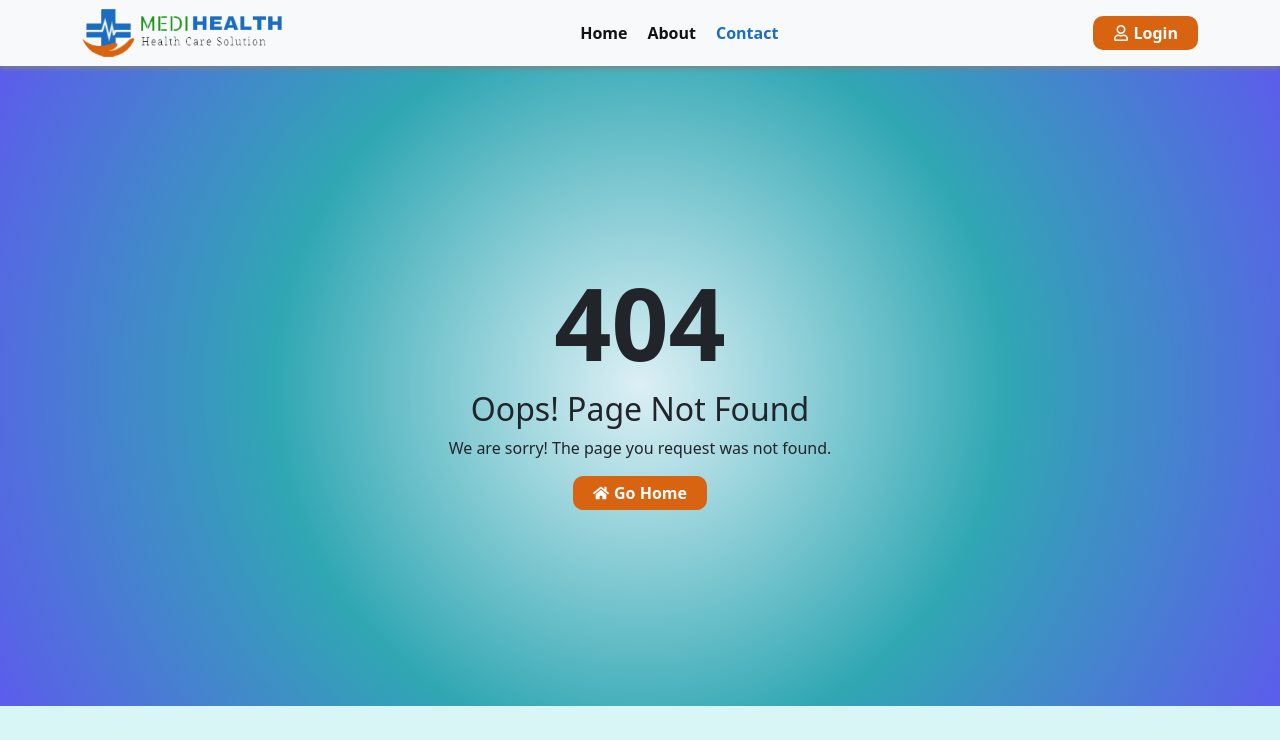
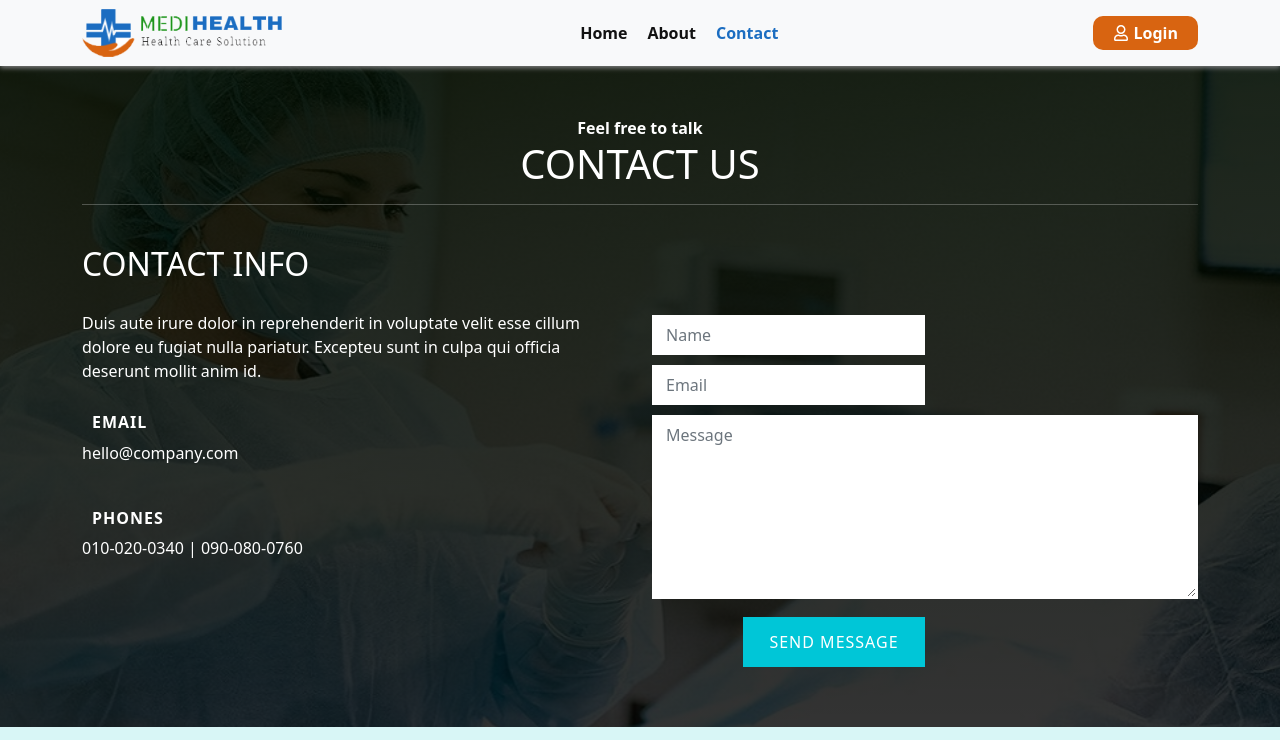
Before and after one commit to Zahid-Nabi/medi-health, a React (Create React App) app: page /contact in a window 1280 px wide. Shown: the top 740 px of the page. Built offline with nearby package versions, Linux system fonts and the light colour scheme.

Commit message:
About and Contact Starts

```diff
--- a/package.json
+++ b/package.json
@@ -10,6 +10,7 @@
     "firebase": "^9.1.3",
     "react": "^17.0.2",
     "react-bootstrap": "^2.0.0-rc.1",
+    "react-countup": "^6.0.0",
     "react-dom": "^17.0.2",
     "react-icons": "^4.3.1",
     "react-router-dom": "^5.3.0",
--- a/src/App.js
+++ b/src/App.js
@@ -1,6 +1,8 @@
 
 import { BrowserRouter as Router, Switch, Route } from 'react-router-dom';
 import './App.css';
+import About from './components/About/About';
+import Contact from './components/Contact/Contact';
 import Forgot from './components/Forms/Forgot/Forgot';
 import Login from './components/Forms/Login/Login';
 import Register from './components/Forms/Register/Register';
@@ -29,6 +31,12 @@
         <Route path="/forgot">
           <Forgot></Forgot>
         </Route>
+        <Route path="/about">
+          <About></About>
+        </Route>
+        <Route path="/contact">
+          <Contact></Contact>
+        </Route>
 
 
 
--- /dev/null
+++ b/src/components/About/About.css
@@ -0,0 +1,45 @@
+#about {
+    background: #3B3B3B;
+    color: #ffffff;
+    padding: 50px 0;
+  }
+  .nav-tabs {
+    margin-top: 20px;
+    border-bottom: 1px solid #606060;
+  }
+  .nav-tabs > li {
+    float: left;
+    margin-bottom: -1px;
+  }
+  .nav-tabs > li > a {
+      display: block;
+        color: #ffffff;
+        font-size: 16px;
+        padding: 10px 20px;
+        border: 0;
+        border-radius: 0;
+  }
+  .nav-tabs > li > a:hover {
+    background-color: transparent;
+  }
+  .nav-tabs > li.active > a,
+  .nav-tabs > li.active > a:hover,
+  .nav-tabs > li.active > a:focus {
+    color: #00c6d7;
+    cursor: default;
+    background-color: transparent;
+    border: 1px solid transparent;
+    border-bottom-color: transparent;
+  }
+  .tab-content {
+    padding-top: 20px;
+  }
+
+  .tab-content a {
+      color: #0CC;
+  }
+
+  .tab-content a:hover, .tab-content a:link {
+      color: #FF0;
+      text-decoration: none;
+  }
--- /dev/null
+++ b/src/components/About/About.js
@@ -0,0 +1,52 @@
+import React from 'react';
+import './About.css';
+import aboutImg from '../../images/slide3.jpg';
+
+const About = () => {
+    return (
+        <section id="about">
+            <div className="container">
+                <div className="row">
+                    <div className="col-md-12 col-sm-12 text-center">
+                        <div className="section-title">
+                            <strong>Know more</strong>
+                            <h1 className="heading bold">About Us</h1>
+                            <hr />
+                        </div>
+                    </div>
+                    <div className="col-md-6 col-sm-12">
+                        <img src={aboutImg} className="img-fluid" alt="about img" />
+                    </div>
+                    <div className="col-md-6 col-sm-12">
+                        <h3 className="bold">DIGITAL TEAM</h3>
+                        <h1 className="heading bold">Best Design Agency from California</h1>
+                        {/* Nav Tabs  */}
+                        <ul className="nav nav-tabs" role="tablist">
+                            <li className="active"><a href="#design" aria-controls="design" role="tab" data-toggle="tab">DESIGN</a></li>
+                            <li><a href="#mobile" aria-controls="mobile" role="tab" data-toggle="tab">MOBILE</a></li>
+                            <li><a href="#social" aria-controls="social" role="tab" data-toggle="tab">SOCIAL</a></li>
+                        </ul>
+                        {/* Tab panes */}
+                        <div className="tab-content">
+                            <div role="tabpanel" className="tab-pane active" id="design">
+                                <p>Duis aute irure dolor in in voluptate velit esse cillum dolore eu fugiat nulla pariatur. Sed id est tincidunt, iaculis nulla vel, sodales metus. Morbi interdum accumsan augue, in accumsan neque lacinia sed. Fusce cursus eu ligula ut gravida.</p>
+                                <p>Lorem ipsum dolor sit amet, consectetuer adipiscing elit, sed diam nonummy nibh euismod tincidunt ut laoreet. Dolore magna aliquam erat volutpat.</p>
+                            </div>
+                            <div role="tabpanel" className="tab-pane" id="mobile">
+                                <p>Aenean commodo ligula eget dolor. Lorem ipsum dolor sit amet, consectetuer adipiscing elit. Lorem ipsum dolor sit amet, consectetuer adipiscing elit.</p>
+                                <p>Gid in reprehenderit in voluptate velit esse cillum dolore eu fugiat nulla pariatur. Lorem ipsum dolor sit amet, consectetuer adipiscing elit, sed diam nonummy nibh euismod tincidunt ut laoreet.</p>
+                            </div>
+                            <div role="tabpanel" className="tab-pane" id="social">
+                                <p>Pellentesque elementum, lacus sit amet posuere, quam quam tristique nisi, nec ornare ligula magna id nisl. Donec blandit enim ac semper facilisis. Curabitur eu laoreet mauris, eget fermentum velit.</p>
+                                <p>Lorem ipsum dolor sit amet, consectetuer adipiscing elit, sed diam nonummy nibh euismod tincidunt ut laoreet. Dolore magna aliquam erat volutpat.</p>
+                            </div>
+
+                        </div>
+                    </div>
+                </div>
+            </div>
+        </section>
+    );
+};
+
+export default About;
--- /dev/null
+++ b/src/components/Contact/Contact.css
@@ -0,0 +1,47 @@
+#contact {
+    padding: 50px 0;
+    background: linear-gradient(rgba(1, 12, 0, 0.9), rgba(0, 0, 0, 0.8)), url('../../images/slide1.jpg') no-repeat fixed center center;
+    background-size: cover;
+    color: #ffffff;
+  }
+  #contact h2 {
+    padding-bottom: 20px;
+  }
+  #contact h3 {
+    font-size: 16px;
+    font-weight: bold;
+    letter-spacing: 1px;
+  }
+  #contact .medium-icon {
+    padding-top: 10px;
+    padding-right: 10px;
+  }
+  #contact .contact-info div {
+    padding-top: 14px;
+    padding-bottom: 14px;
+  }
+  #contact form {
+    padding-top: 60px;
+  }
+  #contact .form-control {
+    border: 2px solid #ffffff;
+    border-radius: 0;
+    box-shadow: none;
+    margin-top: 10px;
+    margin-bottom: 10px;
+    transition: all 0.4s ease-in-out;
+  }
+  #contact input {
+    height: 40px;
+  }
+  #contact input[type="submit"] {
+    background: #00c6d7;
+    border: 3px solid #00c6d7;
+    letter-spacing: 1px;
+    margin-top: 18px;
+    height: 50px;
+    color: #ffffff;
+  }
+  #contact input[type="submit"]:hover {
+    color: #000000;
+  }
--- /dev/null
+++ b/src/components/Contact/Contact.js
@@ -0,0 +1,50 @@
+import React from 'react';
+import './Contact.css';
+
+const Contact = () => {
+    return (
+        <section id="contact">
+            <div className="container">
+                <div className="row">
+                    <div className="col-md-12 col-sm-12 text-center">
+                        <div className="section-title">
+                            <strong>Feel free to talk</strong>
+                            <h1 className="heading bold">CONTACT US</h1>
+                            <hr />
+                        </div>
+                    </div>
+                    <div className="col-md-6 col-sm-12 contact-info">
+                        <h2 className="heading bold">CONTACT INFO</h2>
+                        <p>Duis aute irure dolor in reprehenderit in voluptate velit esse cillum dolore eu fugiat nulla pariatur. Excepteu sunt in culpa qui officia deserunt mollit anim id.</p>
+                        <div className="col-md-6 col-sm-4">
+                            <h3><i className="icon-envelope medium-icon wow bounceIn" data-wow-delay="0.6s"></i> EMAIL</h3>
+                            <p>hello@company.com</p>
+                        </div>
+                        <div className="col-md-6 col-sm-4">
+                            <h3><i className="icon-phone medium-icon wow bounceIn" data-wow-delay="0.6s"></i> PHONES</h3>
+                            <p>010-020-0340 | 090-080-0760</p>
+                        </div>
+                    </div>
+                    <div className="col-md-6 col-sm-12">
+                        <form action="#" method="get" className="wow fadeInUp" data-wow-delay="0.6s">
+                            <div className="col-md-6 col-sm-6">
+                                <input type="text" className="form-control" placeholder="Name" name="name" />
+                            </div>
+                            <div className="col-md-6 col-sm-6">
+                                <input type="email" className="form-control" placeholder="Email" name="email" />
+                            </div>
+                            <div className="col-md-12 col-sm-12">
+                                <textarea className="form-control" placeholder="Message" rows="7" name="message"></textarea>
+                            </div>
+                            <div className="col-md-offset-4 col-md-8 col-sm-offset-4 col-sm-8">
+                                <input type="submit" className="form-control" value="SEND MESSAGE" />
+                            </div>
+                        </form>
+                    </div>
+                </div>
+            </div>
+        </section>
+    );
+};
+
+export default Contact;
--- a/src/components/Home/Counter/Counter.js
+++ b/src/components/Home/Counter/Counter.js
@@ -1,6 +1,7 @@
 import React from 'react';
 import { Col, Container, Row } from 'react-bootstrap';
 import './Counter.css';
+import CountUp from 'react-countup';
 
 const Counter = () => {
     return (
@@ -9,29 +10,37 @@
                 <Row xs={1} sm={2} md={2} lg={4}>
                     <Col>
                         <div className="counter">
-                            <h1>icon</h1>
-                            <h2>500</h2>
+
+                            <h2>
+                                <CountUp end={537} duration={5} />
+                            </h2>
                             <h5>Happy Patients</h5>
                         </div>
                     </Col>
                     <Col>
                         <div className="counter">
-                            <h1>icon</h1>
-                            <h2>2394</h2>
+
+                            <h2>
+                                <CountUp end={2394} duration={5} />
+                            </h2>
                             <h5>Expart Doctors</h5>
                         </div>
                     </Col>
                     <Col>
                         <div className="counter">
-                            <h1>icon</h1>
-                            <h2>137</h2>
+
+                            <h2>
+                                <CountUp end={169} duration={5} />
+                            </h2>
                             <h5>Health Departments</h5>
                         </div>
                     </Col>
                     <Col>
                         <div className="counter">
-                            <h1>icon</h1>
-                            <h2>324</h2>
+
+                            <h2>
+                                <CountUp end={324} duration={5} />
+                            </h2>
                             <h5>Total Branches</h5>
                         </div>
                     </Col>
```
Also changed, not shown: 1 other file (tests, documents, lock files or other folders).
